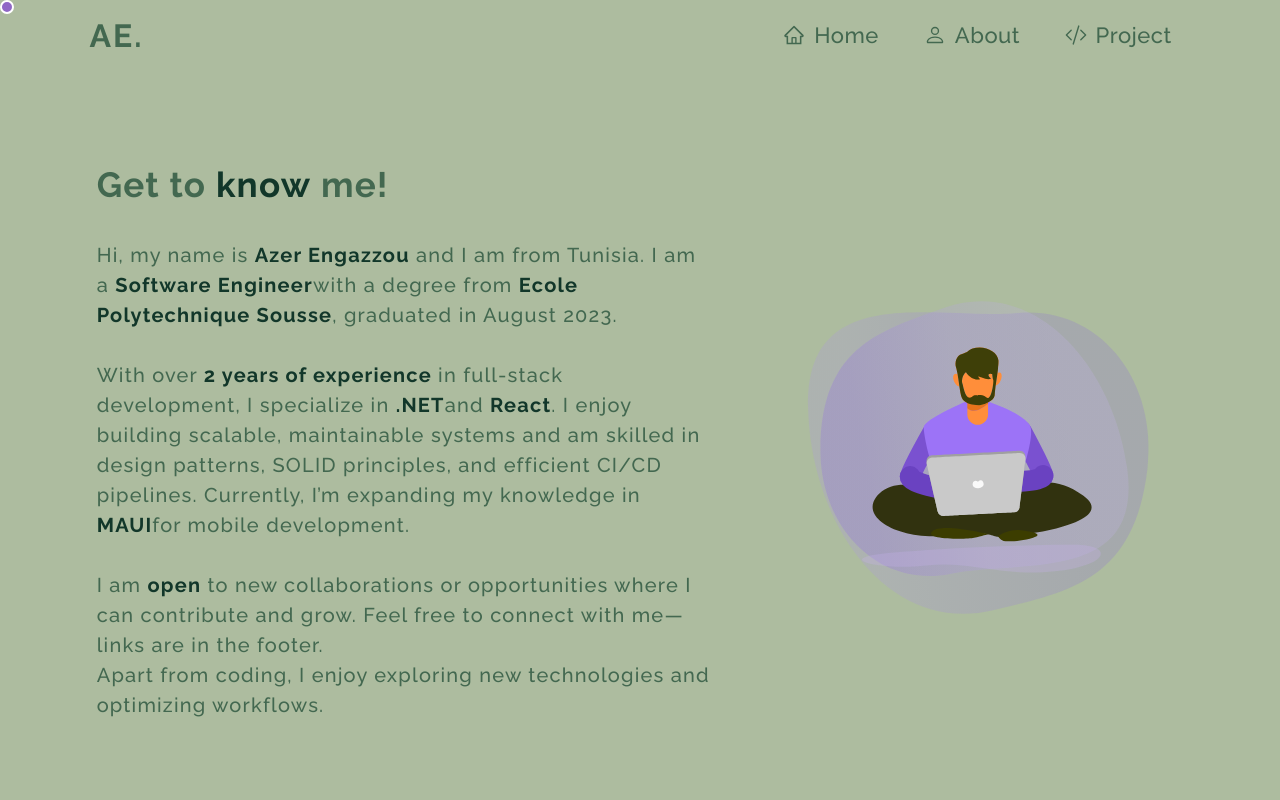
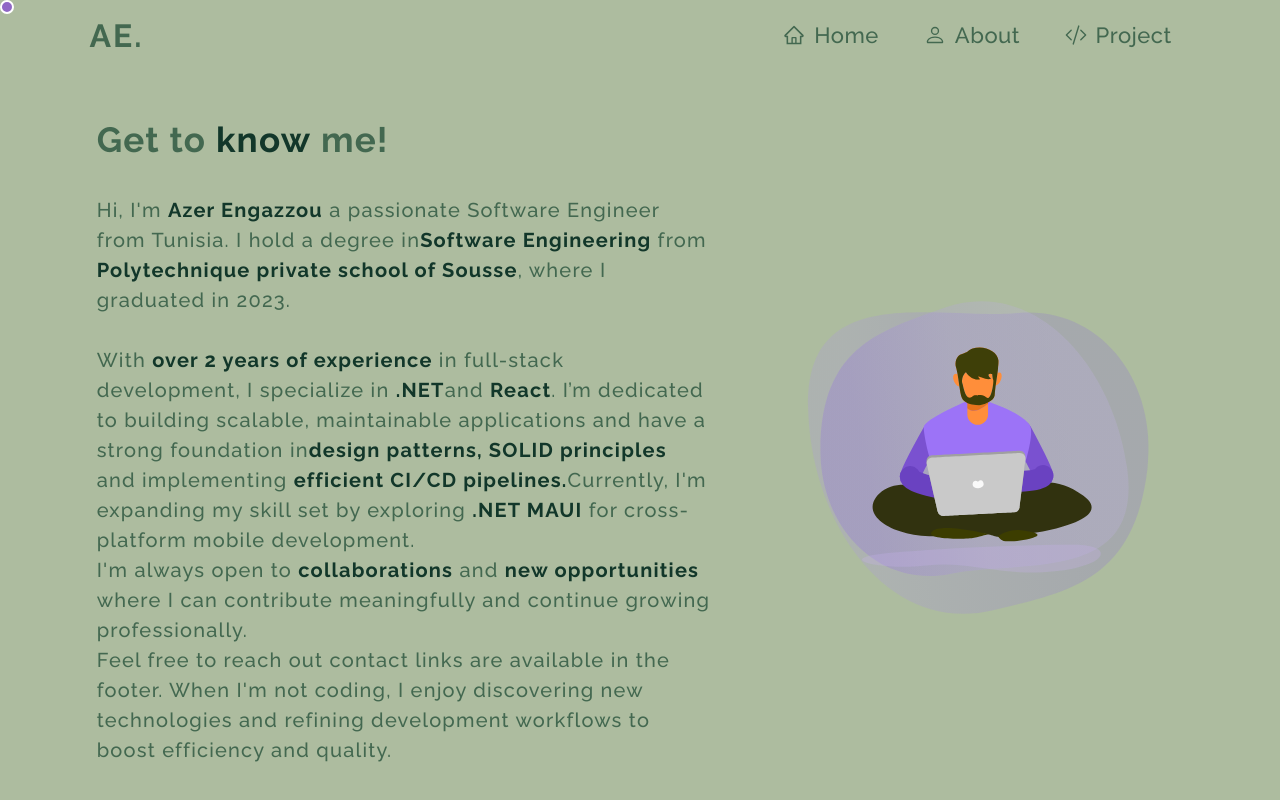
Before and after one commit to azerengazzou/personalWebsite, a React (Create React App) app: page /About in a window 1280 px wide. Shown: the top 800 px of the page. Built offline with nearby package versions, Linux system fonts and the light colour scheme.

Commit message:
change about description

```diff
--- a/src/Components/About.js
+++ b/src/Components/About.js
@@ -11,15 +11,18 @@ const About = () => {
         <div className='AboutText'>
           <h1 className='AboutTextHeading'>Get to <b>know</b> me!</h1>
           <p>
-            Hi, my name is <b>Azer Engazzou</b> and I am from Tunisia. I am a <b>Software Engineer</b>
-            with a degree from <b>Ecole Polytechnique Sousse</b>, graduated in August 2023.<br/><br/>
-            With over <b>2 years of experience</b> in full-stack development, I specialize in <b>.NET</b>
-            and <b>React</b>. I enjoy building scalable, maintainable systems and am skilled in design patterns,
-            SOLID principles, and efficient CI/CD pipelines. Currently, I’m expanding my knowledge in <b>MAUI</b>
-             for mobile development.<br/><br/>
-            I am <b>open</b> to new collaborations or opportunities where I can contribute and grow. Feel free
-            to connect with me—links are in the footer.<br/>
-            Apart from coding, I enjoy exploring new technologies and optimizing workflows.
+            Hi, I'm <b>Azer Engazzou</b> a passionate Software Engineer from Tunisia.  I hold a degree in
+             <b>Software Engineering</b> from <b>Polytechnique private school of Sousse</b>, where I graduated in 2023.<br/><br/>
+            With <b> over 2 years of experience</b> in full-stack development, I specialize in <b>.NET</b>
+            and <b>React</b>.  I’m dedicated to building scalable, maintainable applications and have a strong foundation in
+             <b>design patterns, SOLID principles</b> and implementing <b>efficient CI/CD pipelines.</b>
+             Currently, I'm expanding my skill set by exploring <b>.NET MAUI</b> for cross-platform mobile development.<br/>
+              I'm always open to <b>collaborations</b> and <b>new
+              opportunities</b> where I can contribute meaningfully
+               and continue growing professionally. <br/>Feel free
+                to reach out contact links are available in the footer.
+
+              When I'm not coding, I enjoy discovering new technologies and refining development workflows to boost efficiency and quality.
           </p>
         </div>
 
```
